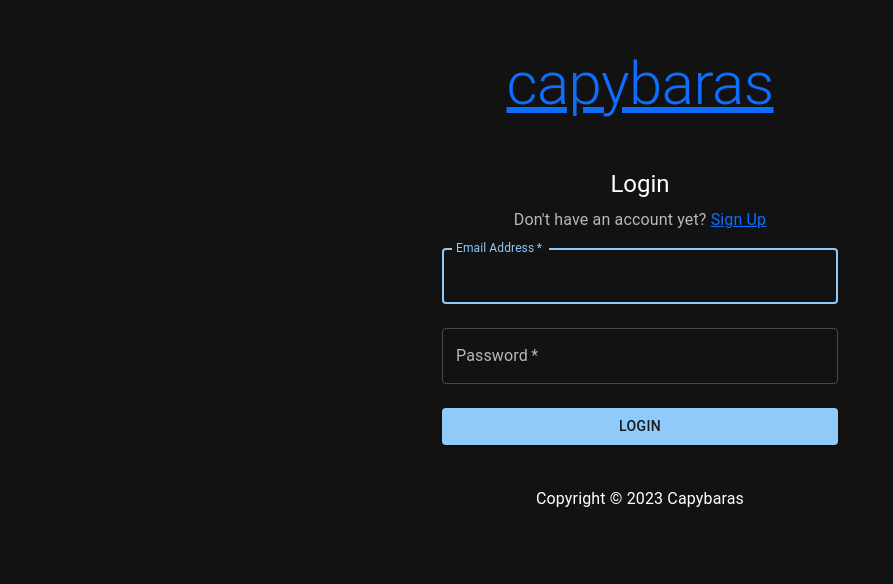
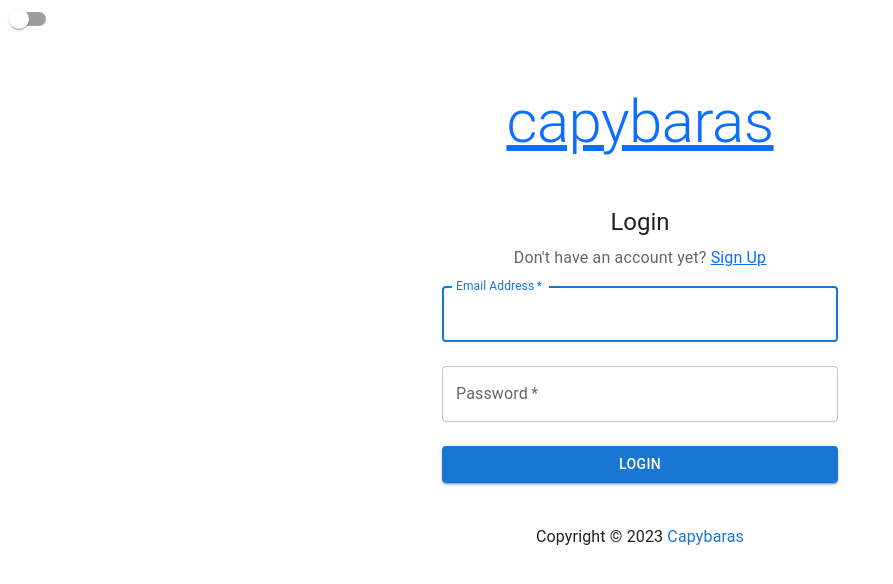
Before and after one commit to prinsium/socialpost-frontend, a React (Create React App) app: page /login in a window 1280 px wide. Shown: the top 584 px of the page, without its empty margins (0-893 px from the left). Built offline with nearby package versions, Linux system fonts and the light colour scheme; no server answers.

Commit message:
enabled both dark and light mode

```diff
--- a/src/App.js
+++ b/src/App.js
@@ -1,33 +1,3 @@
-// import React from 'react';
-// import './App.css';
-
-// import { Navbar } from './components/Navbar';
-// import {
-//   BrowserRouter as Router,
-//   Routes,
-//   Route
-// } from "react-router-dom";
-// import Signup from './components/Signup';
-// import Login from './components/Login';
-
-// function App() {
-
-//   return (
-//     <div>
-//         <Router>
-//           <Navbar/>
-//         <Routes>
-//         {/* <Route exact path='/Home' element={<Home/>}/>
-//         <Route exact path='/About' element={<About/>}/> */}
-//         <Route exact path='/Login' element={<Login/>}/>
-//         <Route exact path='/Signup' element={<Signup/>}/>
-//         </Routes>
-//         </Router>
-// </div>
-//   )
-// }
-
-// export default App;
 import "@mui/material";
 import "react-icons";
 import "react-icons/bi";
@@ -36,7 +6,8 @@ import "react-icons/bs";
 import "react-router-dom";
 import { CssBaseline } from "@mui/material";
 import { ThemeProvider } from "@mui/material/styles";
-
+import { useState } from "react";
+import { createTheme, Switch } from "@mui/material";
 import {
   BrowserRouter,
   Route,
@@ -44,7 +15,7 @@ import {
   useParams,
   useSearchParams,
 } from "react-router-dom";
-import theme from "./theme";
+// import {darkTheme, lightTheme} from "./theme";
 
 import PostView from "./components/views/PostView";
 import CreatePostView from "./components/views/CreatePostView";
@@ -63,9 +34,20 @@ import { io } from "socket.io-client";
 function App() {
   initiateSocketConnection();
 
+  const [theme, settheme] = useState(false);
+  const darkTheme = createTheme({
+      palette: {
+          mode: theme ? 'dark' : 'light',
+      },
+  });
+  const handleChange = (event) => {
+      settheme(event.target.checked);
+  }
+
   return (
-    <ThemeProvider theme={theme}>
+    <ThemeProvider theme={darkTheme}>
       <BrowserRouter>
+      <Switch checked={theme} color='success' onChange={handleChange} />
         <CssBaseline />
         <Routes>
           <Route path="/" element={<ExploreView />} />
--- a/src/components/Comment.js
+++ b/src/components/Comment.js
@@ -89,12 +89,12 @@ const Comment = (props) => {
         ) : (
           <HorizontalStack justifyContent="space-between">
             <HorizontalStack>
-              <Card >
+
               <ContentDetails
                 username={comment.commenter.username}
                 createdAt={comment.createdAt}
                 edited={comment.edited}
-              /></Card>
+              />
 
               <IconButton
                 color="primary"
@@ -108,7 +108,7 @@ const Comment = (props) => {
               </IconButton>
             </HorizontalStack>
             {!minimised && (
-              <HorizontalStack spacing={1}>
+              <HorizontalStack >
                 <IconButton
                   variant="text"
                   size="small"
@@ -121,7 +121,7 @@ const Comment = (props) => {
                   )}
                 </IconButton>
                 {user && (isAuthor || user.isAdmin) && (
-                  <HorizontalStack spacing={1}>
+                  <HorizontalStack >
                     <IconButton
                       variant="text"
                       size="small"
@@ -148,7 +148,7 @@ const Comment = (props) => {
         )}
 
         {!minimised && (
-          <Box sx={{ mt: 1 }} overflow="hidden">
+          <Box overflow="hidden">
             {!editing ? (
               <Markdown content={comment.content} />
             ) : (
@@ -159,7 +159,7 @@ const Comment = (props) => {
             )}
 
             {replying && !minimised && (
-              <Box sx={{ mt: 2 }}>
+              <Box>
                 <CommentEditor
                   comment={comment}
                   addComment={addComment}
--- a/src/components/CommentEditor.js
+++ b/src/components/CommentEditor.js
@@ -57,7 +57,7 @@ import {
     };
 
     return (
-      <Card>
+      <Card variant="outlined">
         <Stack spacing={2}>
           <HorizontalStack justifyContent="space-between">
             <Typography variant="h5">
--- a/src/components/ContentDetails.js
+++ b/src/components/ContentDetails.js
@@ -15,7 +15,6 @@ const ContentDetails = ({ username, createdAt, edited, preview }) => {
       <ListItemText
       primary={<Typography>
         <Link underline="none"
-          color="white"
           onClick={(e) => {e.stopPropagation()}}
           href={"/users/" + username}
         >
--- a/src/components/Copyright.js
+++ b/src/components/Copyright.js
@@ -5,7 +5,7 @@ const Copyright = () => {
   return (
     <Typography variant="subtitle1">
       Copyright © 2023{" "}
-      <Link href="/" color="white" underline="hover">
+      <Link href="/" underline="hover">
        Capybaras
       </Link>
     </Typography>
--- a/src/components/FindUsers.js
+++ b/src/components/FindUsers.js
@@ -62,7 +62,7 @@ import {
                 <HorizontalStack>
                   <UserAvatar width={30} height={30} username={user.username} />
                   <Typography >
-                    <Link underline="none" color="white" href={"/users/" + user.username}>
+                    <Link underline="none" href={"/users/" + user.username}>
                       {user.username}
                     </Link>
                     </Typography>
--- a/src/components/Messages.js
+++ b/src/components/Messages.js
@@ -178,7 +178,7 @@
                 width={30}
               />
               <Typography>
-                <Link underline="none" color="white" href={"/users/" + props.conservant.username}>
+                <Link underline="none" href={"/users/" + props.conservant.username}>
                   <b>{props.conservant.username}</b>
                 </Link>
               </Typography>
--- a/src/theme.js
+++ b/src/theme.js
@@ -1,19 +1,34 @@
 import { createTheme } from "@mui/material";
 
-const theme = createTheme({
+const lightTheme = createTheme({
+  palette: {
+    mode: 'light',
+  },
+  components: {
+    MuiLink: {
+      styleOverrides: {
+        root: ({ ownerState, theme }) => ({
+          ...{
+            color: "#f0f0f0",
+          },
+        }),
+      },
+    },}})
+
+const darkTheme = createTheme({
   palette: {
     mode: 'dark',
   },
   components: {
-  //   MuiBadge: {
-  //     styleOverrides: {
-  //       root: ({ ownerState, theme }) => ({
-  //         ...{
-  //           color: "#adbfcf",
-  //         },
-  //       }),
-  //     },
-  //   },
+    MuiLink: {
+      styleOverrides: {
+        root: ({ ownerState, theme }) => ({
+          ...{
+            color: "#adbfcf",
+          },
+        }),
+      },
+    },
   //   MuiCard: {
   //     defaultProps: {
   //       variant: "outlined"
@@ -91,4 +106,4 @@ const theme = createTheme({
   },
 });
 
-export default theme;
+export {darkTheme, lightTheme};
```
